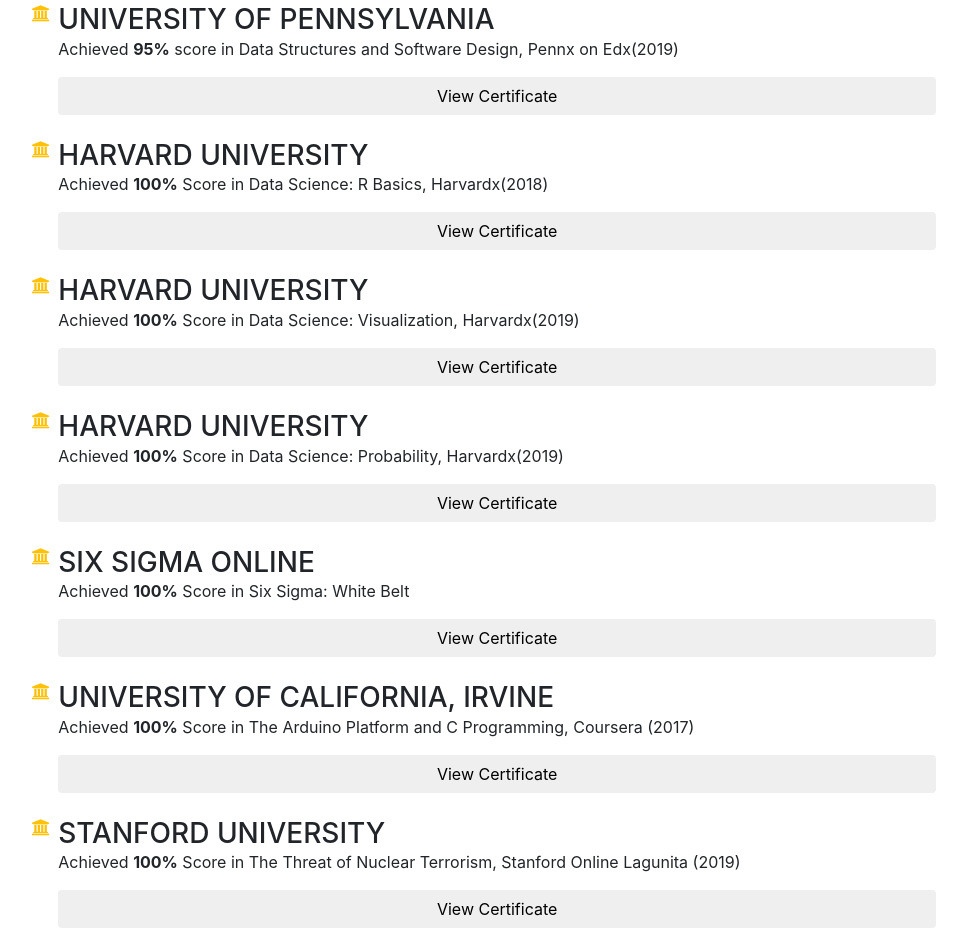
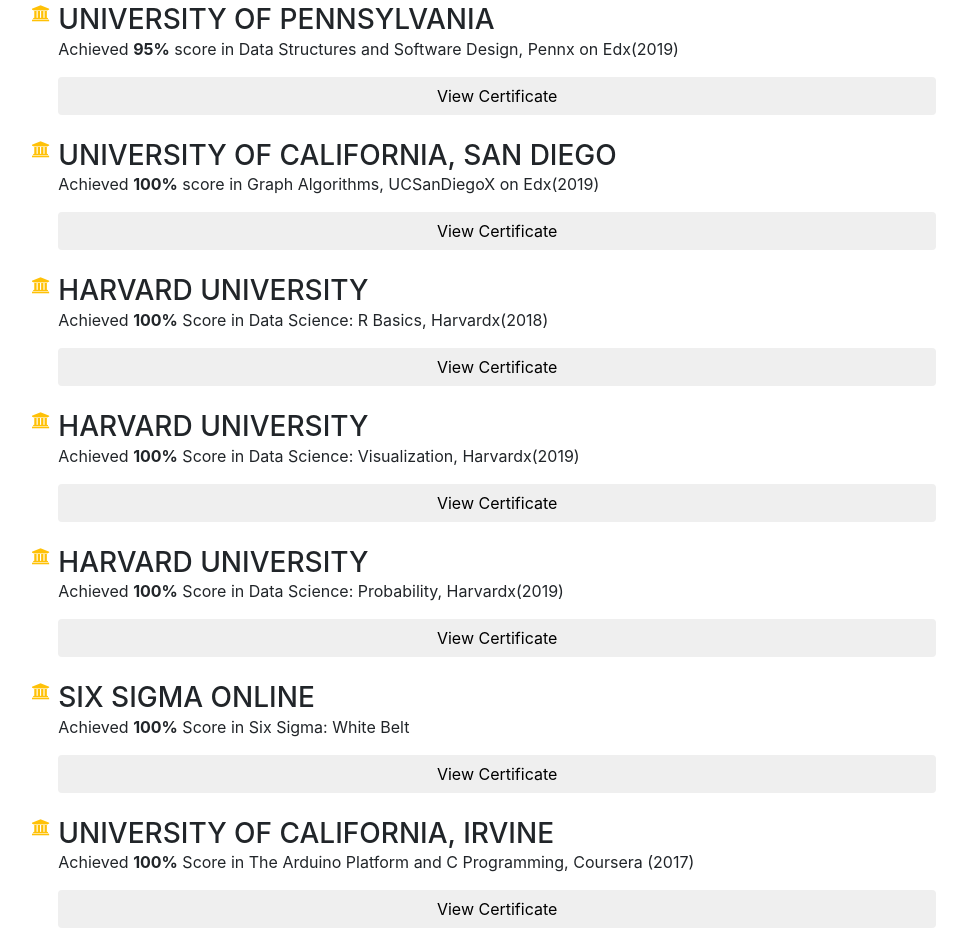
Before and after one commit to kartikhans/kartikhans.github.io, a website with bundled scripts: page index.html in a window 1280 px wide. Shown: the part 5359-6295 px from the top of the page, without its empty margins (296-1263 px from the left). Built offline with nearby package versions, Linux system fonts and the light colour scheme; a web font is replaced by a local one.

Commit message:
ucSanDiegox

```diff
--- a/index.html
+++ b/index.html
@@ -372,6 +372,14 @@ representation provided compression without comprimising the quality of image wh
               <a href="https://courses.edx.org/certificates/39150054bd8540d7bceec19e2064128f" target="_blank"><button type="button" class="btn btn-default btn-block">View Certificate</button></a>
             </li>
           </br>
+          <li>
+            <i class="fa-li fa fa-university text-warning"></i>
+            <h3 class="mb-0"> University of California, San Diego </h3>
+            <p> Achieved <strong>100%</strong> score in Graph Algorithms,
+                UCSanDiegoX on Edx(2019)</p>
+            <a href="https://courses.edx.org/certificates/5ba3048282e547079d05bbcfcbeea0fa" target="_blank"><button type="button" class="btn btn-default btn-block">View Certificate</button></a>
+          </li>
+        </br>
             <li>
               <i class="fa-li fa fa-university text-warning"></i>
               <h3 class="mb-0">Harvard University</h3>
```
